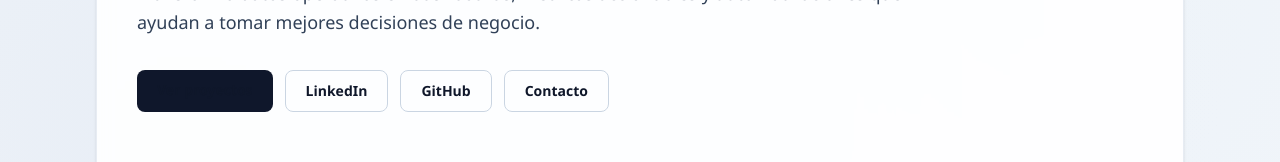
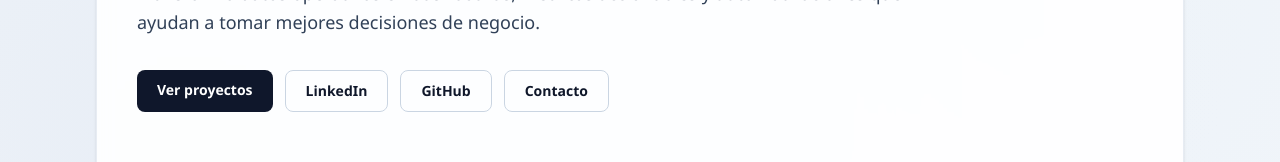
Before and after one commit to Javivi555/portfolio-javier, a React (Vite) app: page / in a window 1280 px wide. Shown: the part 273-435 px from the top of the page. Built offline with nearby package versions, Linux system fonts and the light colour scheme.

Commit message:
Fix hero primary button text

```diff
--- a/src/components/Hero.jsx
+++ b/src/components/Hero.jsx
@@ -13,7 +13,7 @@ function Hero() {
         decisiones de negocio.
       </p>
       <div className="mt-8 flex flex-wrap gap-3">
-        <a href="#proyectos" className="rounded-lg bg-slate-900 px-5 py-2.5 text-sm font-semibold text-white">
+        <a href="#proyectos" className="rounded-lg bg-slate-900 px-5 py-2.5 text-sm font-semibold !text-white">
           Ver proyectos
         </a>
         <a href="https://www.linkedin.com/in/tu-linkedin" target="_blank" rel="noreferrer" className="rounded-lg border border-slate-300 px-5 py-2.5 text-sm font-semibold text-slate-700 hover:bg-slate-50">
```
